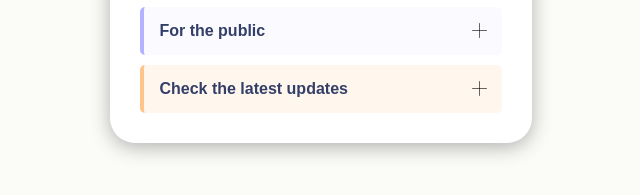
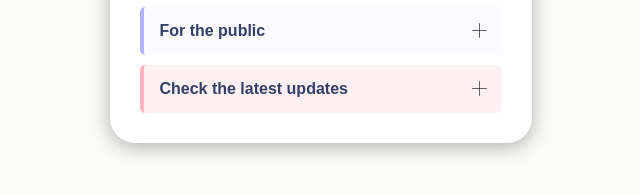
Before and after one commit to zuhranahmed/CovidAccordionUsingJS, a plain HTML site: page index.html in a window 1280 px wide. Shown: the part 403-598 px from the top of the page, 319-959 px from the left. Drawn offline with Linux system fonts and the light colour scheme.

Commit message:
change color

```diff
--- a/css/style.scss
+++ b/css/style.scss
@@ -88,9 +88,9 @@ section {
 }
 
 .tab-3 {
-  background-color: #fff6ee;
+  background-color: #fff0f3;
   margin-top: 1rem;
-  border-left: 4px solid #ffc48b;
+  border-left: 4px solid#ffb3c0;
   a {
     color: #333f68;
     text-decoration: none;
```
Also changed, not shown: css/style.css, 1 other file.
